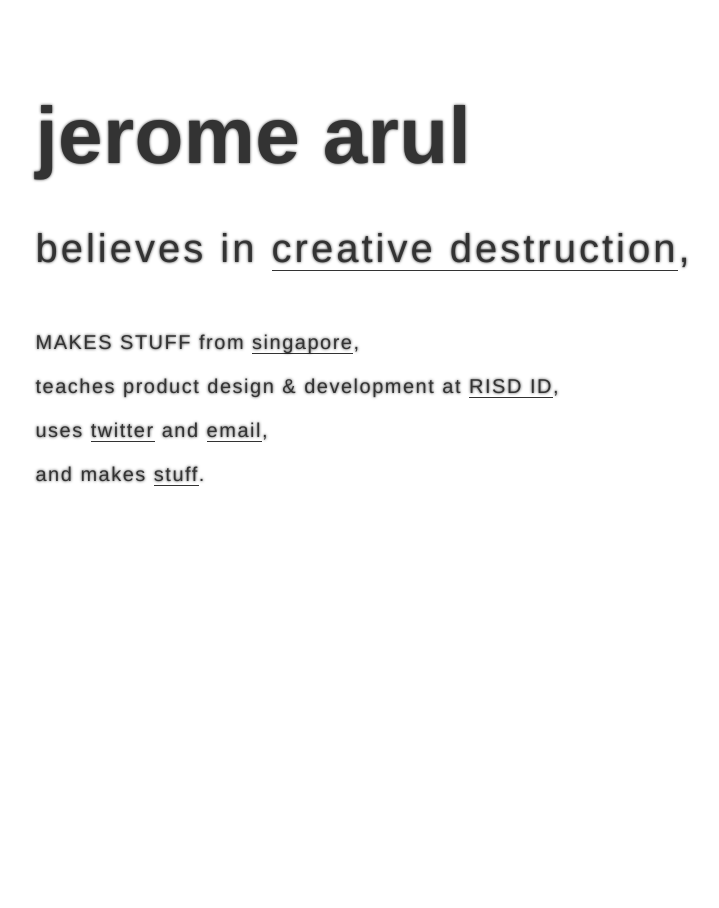
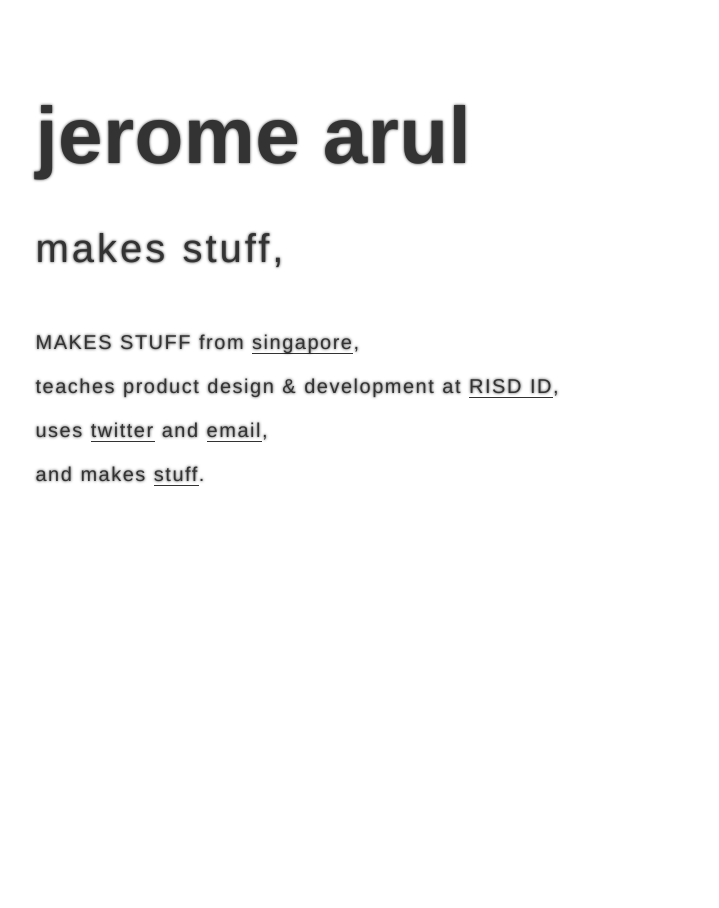
Before and after one commit to jeromearul/jeromearul.github.io, a Jekyll site: the page stuff.html, which Jekyll copies as it is, in a window 1280 px wide. Shown: the whole page, without its empty margins (61-780 px from the left). Built offline with Jekyll 4.4.1, drawn with Linux system fonts in a browser that asks for light colours.

Commit message:
editorial stuff

```diff
--- a/stuff.html
+++ b/stuff.html
@@ -14,7 +14,7 @@
 <body>
 <div class="wrapper">
 		<h1>jerome arul</h1>
-		<p class="secondary">believes in <a href="http://economics.mit.edu/files/1785" target="_blank">creative destruction</a>,</p>
+		<p class="secondary">makes stuff,</p>
 		<p>MAKES STUFF from <a href="https://goo.gl/maps/gEasK4UgHPv" target="_blank">singapore</a>,</p>
 		<p>teaches product design & development at <a href="http://www.risd.edu/academics/industrial-design/faculty/Jerome-Arul/" target="_blank">RISD ID</a>,</p>
 		<p>uses <a href="http://twitter.com/jerome_arul" target="_blank">twitter</a> and <a href="mailto:jerome.arul@gmail.com">email</a>,</p>
```
